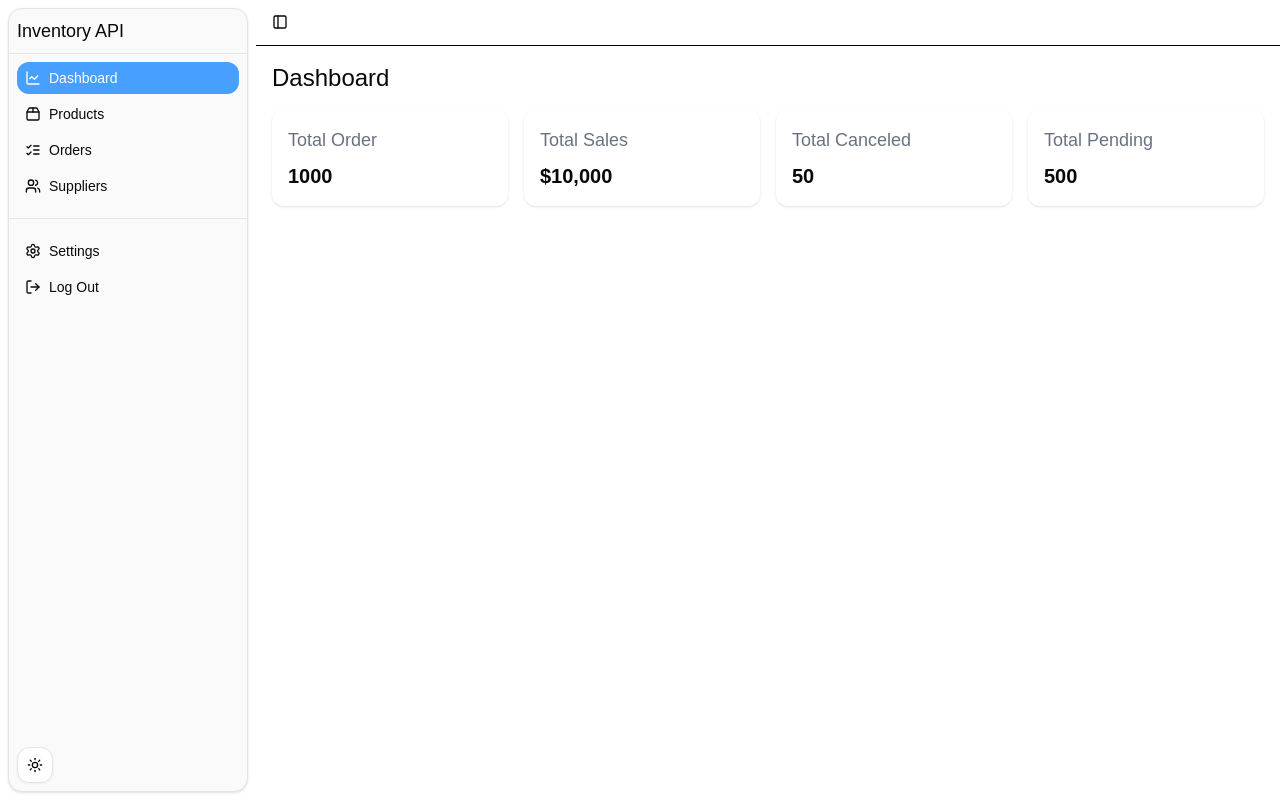
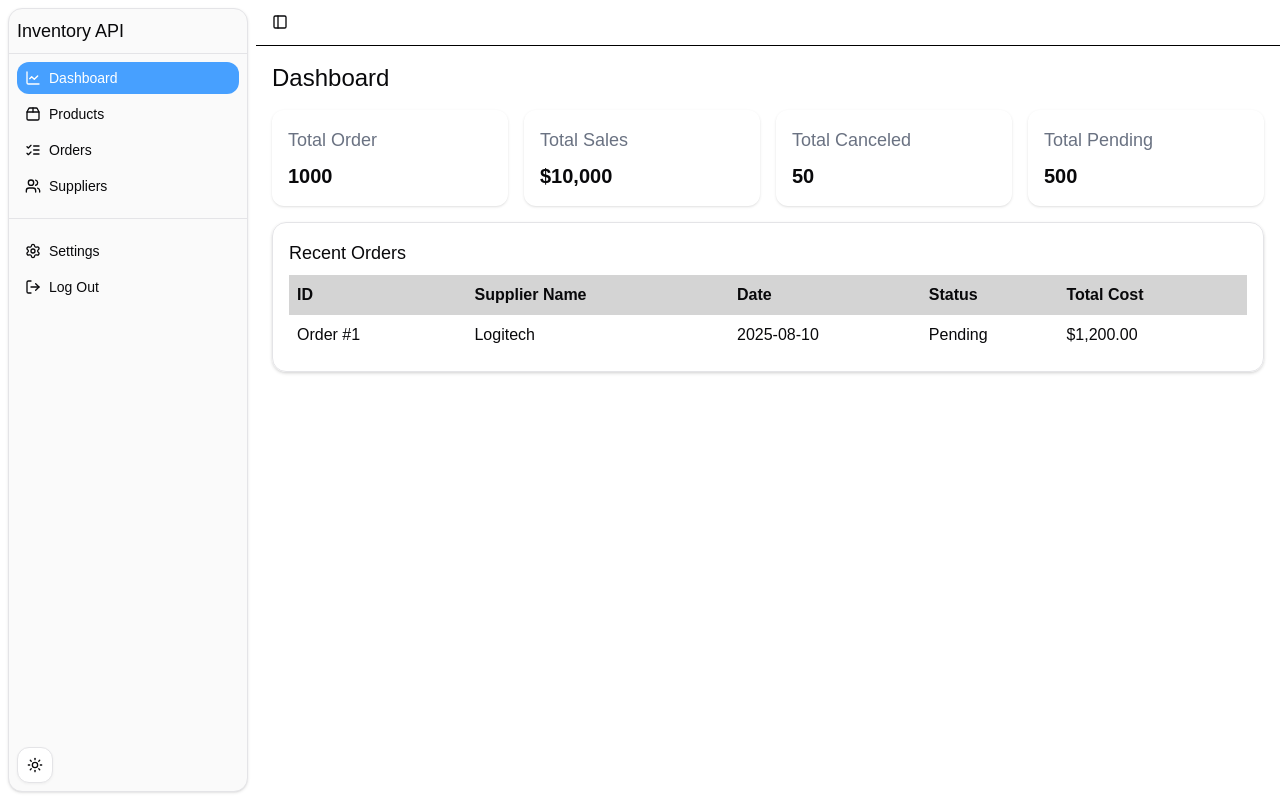
Before and after one commit to mrdsx/inventory-api, a Next.js app in the folder frontend/: page /dashboard in a window 1280 px wide. Built offline with nearby package versions, Linux system fonts and the light colour scheme.

Commit message:
feat(frontend/dashboard): add recent orders section

```diff
--- a/frontend/src/app/(workspace)/dashboard/page.tsx
+++ b/frontend/src/app/(workspace)/dashboard/page.tsx
@@ -9,14 +9,36 @@ const statsData = [
 
 export default function DashboardPage() {
   return (
-    <div className="p-4">
-      <div className="text-2xl mb-4">Dashboard</div>
+    <div className="p-4 grid gap-4">
+      <div className="text-2xl">Dashboard</div>
       <div className="grid grid-cols-4 gap-4">
         {statsData.map((stats, index) => (
           <StatsCard stats={stats} key={stats.title + index} />
         ))}
       </div>
-      <div></div>
+      <div className="grid gap-2 rounded-lg border-1 p-4 shadow-md">
+        <span className="text-lg">Recent Orders</span>
+        <table className="w-full">
+          <thead className="bg-neutral-300 dark:bg-neutral-700">
+            <tr>
+              <th className="text-start p-2">ID</th>
+              <th className="text-start">Supplier Name</th>
+              <th className="text-start">Date</th>
+              <th className="text-start">Status</th>
+              <th className="text-start">Total Cost</th>
+            </tr>
+          </thead>
+          <tbody>
+            <tr>
+              <td className="p-2">Order #1</td>
+              <td>Logitech</td>
+              <td>2025-08-10</td>
+              <td>Pending</td>
+              <td>$1,200.00</td>
+            </tr>
+          </tbody>
+        </table>
+      </div>
     </div>
   );
 }
```
